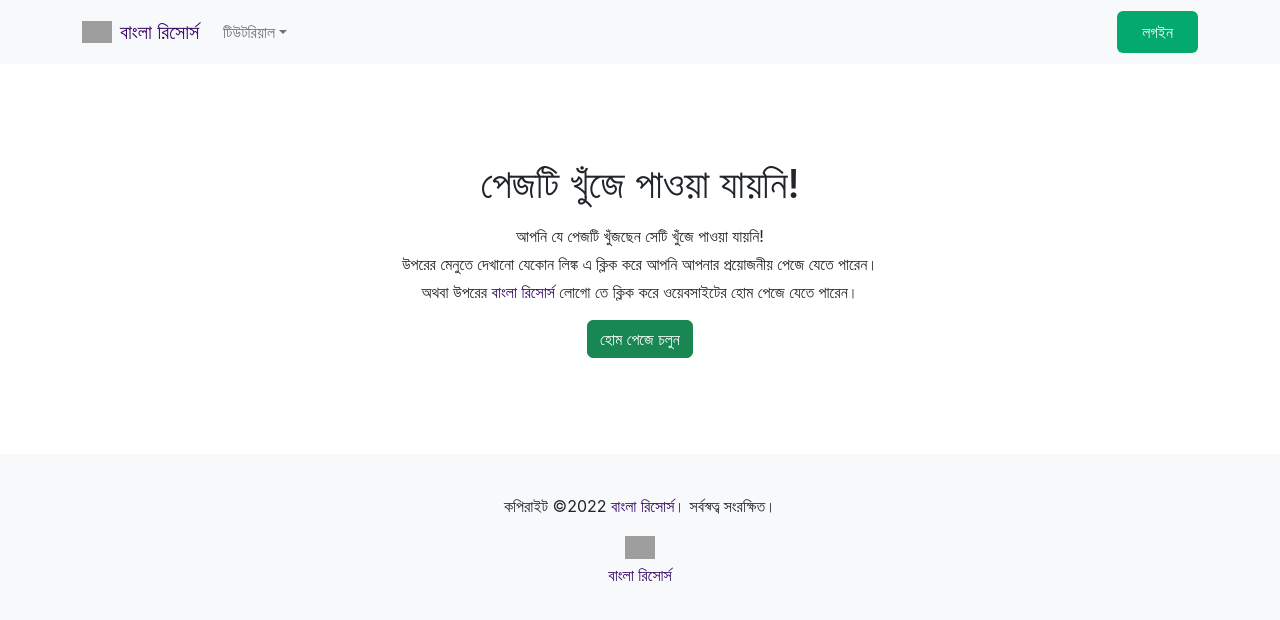
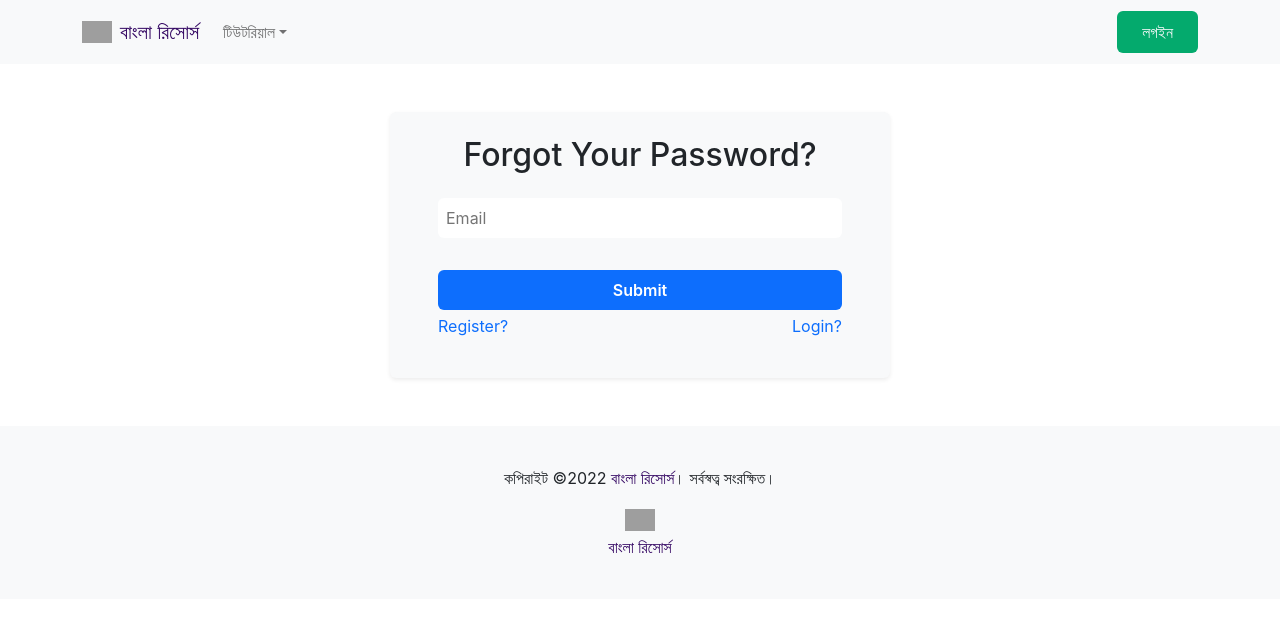
Before and after one commit to crescentpartha/Bangla-EdTech-Resources, a React (Create React App) app in the folder bangla-resources/: page /retrieve-password in a window 1280 px wide. Shown: the top 620 px of the page. Built offline with nearby package versions, Linux system fonts and the light colour scheme; grey boxes are pictures that could not be loaded.

Commit message:
Implement the UI of RetrievePassword component

```diff
--- a/bangla-resources/src/App.js
+++ b/bangla-resources/src/App.js
@@ -14,6 +14,7 @@ import CHome from './components/Pages/C/CHome/CHome';
 import CIntroduction from './components/Pages/C/Contents/js/C_Introduction';
 import CGetStarted from './components/Pages/C/Contents/js/C_GetStarted';
 import CSyntax from './components/Pages/C/Contents/js/C_Syntax';
+import RetrievePassword from './components/Authentication/RetrievePassword/RetrievePassword';
 
 function App() {
   return (
@@ -34,6 +35,7 @@ function App() {
         </Route>
         <Route path='/register' element={<Register></Register>}></Route>
         <Route path='/login' element={<Login></Login>}></Route>
+        <Route path='/retrieve-password' element={<RetrievePassword></RetrievePassword>}></Route>
         <Route path='*' element={<NotFound></NotFound>}></Route>
       </Routes>
       <Footer></Footer>
--- /dev/null
+++ b/bangla-resources/src/components/Authentication/RetrievePassword/RetrievePassword.js
@@ -0,0 +1,45 @@
+import React from 'react';
+import { useForm } from "react-hook-form";
+import { Link } from 'react-router-dom';
+import '../Register/Register.css';
+
+const RetrievePassword = () => {
+    const { register, handleSubmit, formState: { errors } } = useForm();
+
+    const onSubmit = data => {
+        console.log(data);
+    }
+    // console.log(errors);
+
+    return (
+        <div className='auth-width bg-light mx-auto rounded py-4 my-5 shadow-sm'>
+            <h2 className='mb-4 text-capitalize'>Forgot your Password?</h2>
+            <form className='form-width d-flex flex-column gap-1' onSubmit={handleSubmit(onSubmit)}>
+                <input
+                    className='py-2 px-2 mb-2 rounded border-0'
+                    placeholder='Email'
+                    type="email"
+                    {...register("email", {
+                        required: "Email is required",
+                        pattern: {
+                            value: /^[^\s@]+@[^\s@]+\.[^\s@]+$/,
+                            message: "Email is invalid"
+                        }
+                    })}
+                />
+                <p className='text-danger'>{errors?.email?.message}</p>
+                <input
+                    className='py-2 px-2 rounded bg-primary text-white fw-semibold border-0'
+                    type="submit"
+                    value="Submit"
+                />
+                <p className='d-flex align-items-center justify-content-between text-primary'>
+                    <Link className='text-decoration-none' to='/register'>Register?</Link>
+                    <Link className='text-decoration-none' to='/login'>Login?</Link>
+                </p>
+            </form>
+        </div>
+    );
+};
+
+export default RetrievePassword;
```
